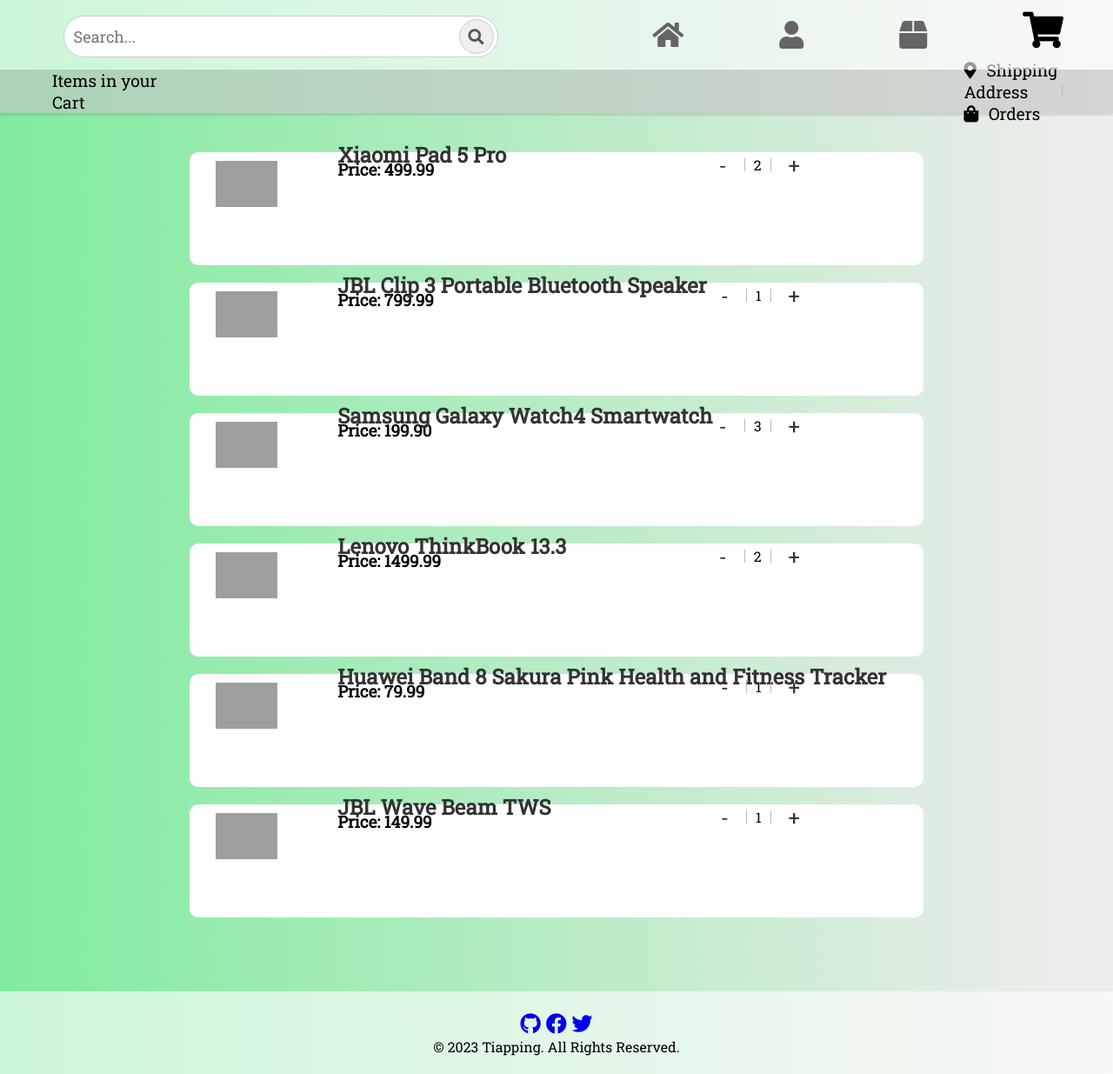
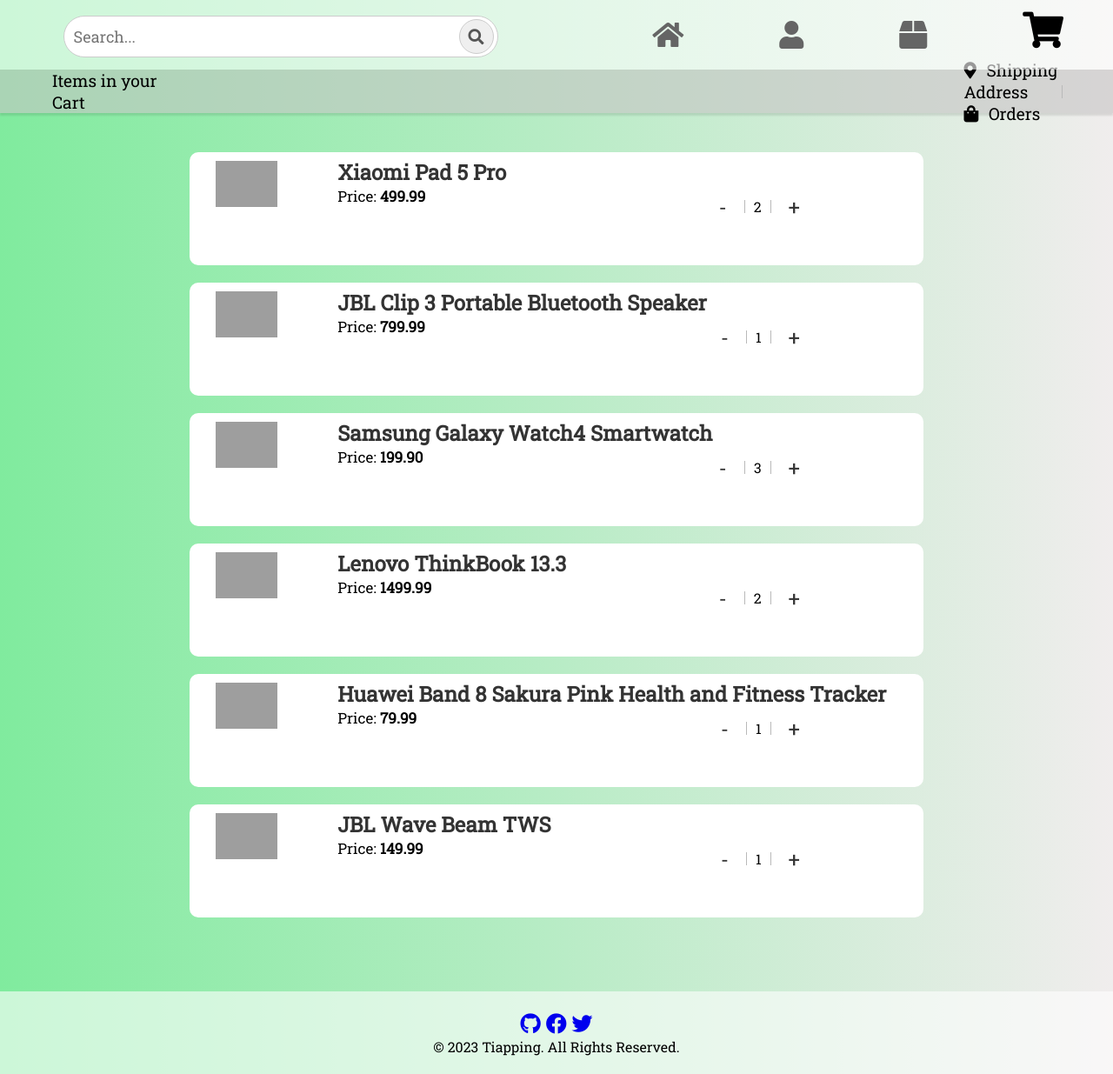
Before and after one commit to tianala/final-app, a Django app: page /cart/ in a window 1280 px wide. Shown: the whole page at 87% size. Run offline with Django 4.2, Linux system fonts and the light colour scheme; data comes from the database, SQL or seed files in the repository; grey boxes are pictures that could not be loaded.

Commit message:
modification 16.0

```diff
--- a/application/static/css/style.css
+++ b/application/static/css/style.css
@@ -553,21 +553,30 @@ h2 {
   flex: 1; /* Allow product info to take remaining space */
 }
 
-.product-info h2,
-.product-info h3 {
+.product-info h2{
   margin-left: 140px; /* Remove default margin for h2 and h3 */
   margin-top: -60px;
 }
 
+.product-price p{
+  margin-left: 140px;
+  margin-top: -10px;
+  font-size: 17px;
+
+}
+
+.unbold-text {
+  font-weight: normal;
+}
 .quantity-container {
   display: flex;
   align-items: center; /* Center items vertically within the quantity container */
-  margin-bottom: 70px;
+  margin-top: -100px;
 }
 
 .quantity-btn {
   margin-right: 5px; /* Add some space between quantity buttons */
-  margin-top: -70px;
+  margin-top: -100px;
 }
 
 
--- a/application/templates/cart_list.html
+++ b/application/templates/cart_list.html
@@ -58,12 +58,13 @@
           </div>
 
           <div class="product-info">
-            <div class="product-price">
-              <h3>Price: {{ cart_item.product.price }}</h3>
-            </div>
             <div class="product-name">
               <h2>{{ cart_item.product.name }}</h2>
             </div>
+            <div class="product-price">
+              <p><span class="unbold-text">Price:</span> {{ cart_item.product.price }}</p>
+            </div>
+
             <div class="quantity-container">
               <button class="quantity-btn" onclick="updateQuantity({{ cart_item.id }}, 'decrease')">-</button>
               <span class="vertical-line"></span>
```
